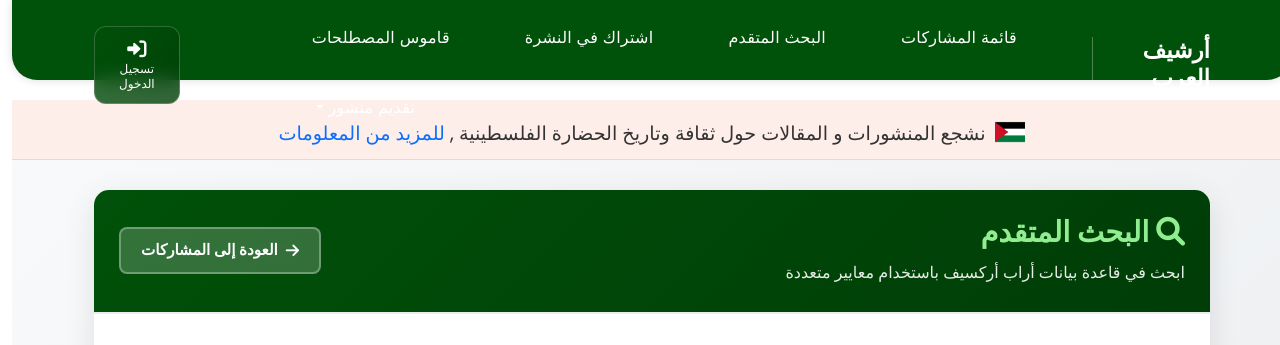
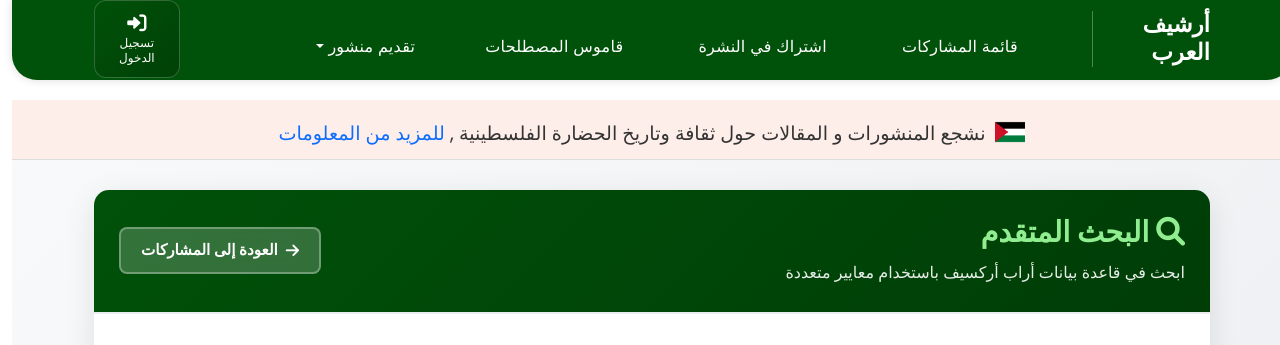
Before and after one commit to Arabarxiv/arabarxiv, a Django app: page /advanced-search in a window 1280 px wide. Shown: the top 345 px of the page. Run offline with Django 5.2, Linux system fonts and the light colour scheme; data that the repository does not hold is empty; some libraries are stand-ins or nearby versions.

Commit message:
Remove 'البحث المتقدم' (Advanced Search) from top navigation bar

```diff
--- a/main/templates/main/base.html
+++ b/main/templates/main/base.html
@@ -347,7 +347,6 @@
 
                                                                                                                <ul class="nav">
             <li class="nav-item"><a class="nav-link" href="/posts">قائمة المشاركات</a></li>
-            <li class="nav-item"><a class="nav-link" href="/advanced-search">البحث المتقدم</a></li>
           <li class="nav-item"><a class="nav-link" href="/newsletter/signup">اشتراك في النشرة</a></li>
           <li class="nav-item"><a class="nav-link" href="/terms">قاموس المصطلحات</a></li>
                    <li class="nav-item dropdown">
```
